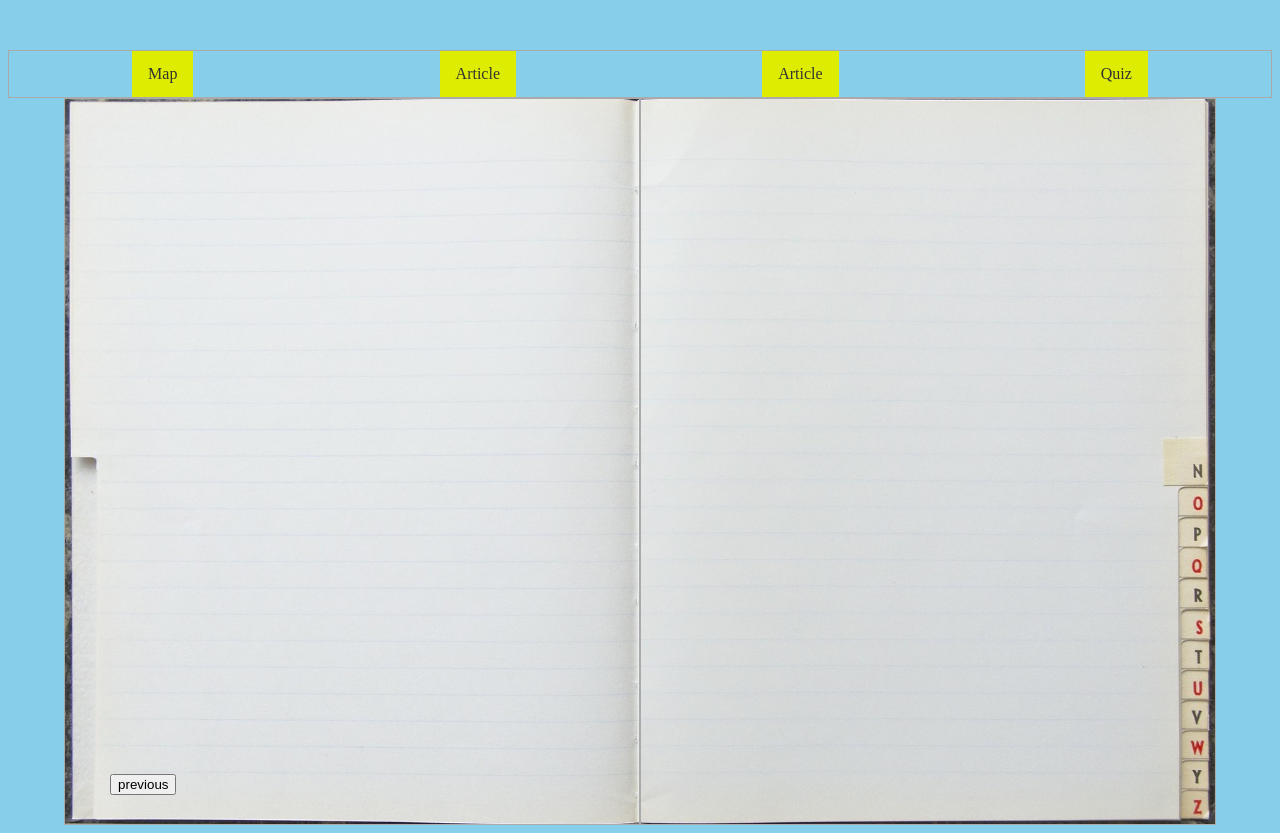
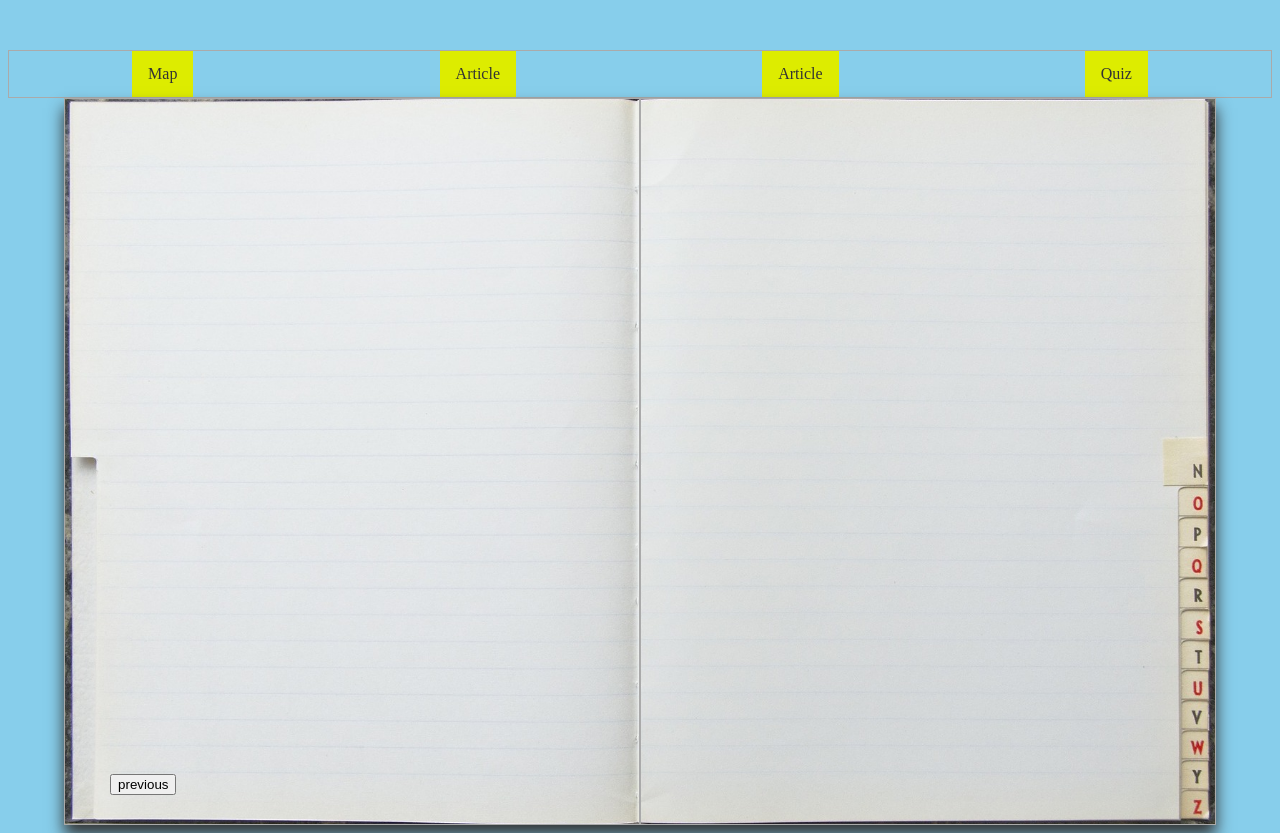
Before and after one commit to junz00/deco1800_puffin, a PHP site: page /quiz.html in a window 1280 px wide. Run offline with PHP 8.4, Linux system fonts and the light colour scheme.

Commit message:
Gave the notebook a shadow

```diff
--- a/css/style.css
+++ b/css/style.css
@@ -52,6 +52,7 @@ nav .active {
   width: 90vw;
   height: 56.76vw;
   left: 5%;
+  box-shadow: 0 10px 15px 0 #333;
 }
 
 #book-bg {
@@ -71,7 +72,7 @@ nav .active {
 
 #pages > #leftpage,#rightpage {
   flex: 50%;
-  border: 1px solid #aaa; /*  FOR DEBUGGING */
+  border: 1px solid #aaa; /* FOR DEBUGGING */
   padding-top: 3%;
   padding-bottom: 3%;
 }
```
